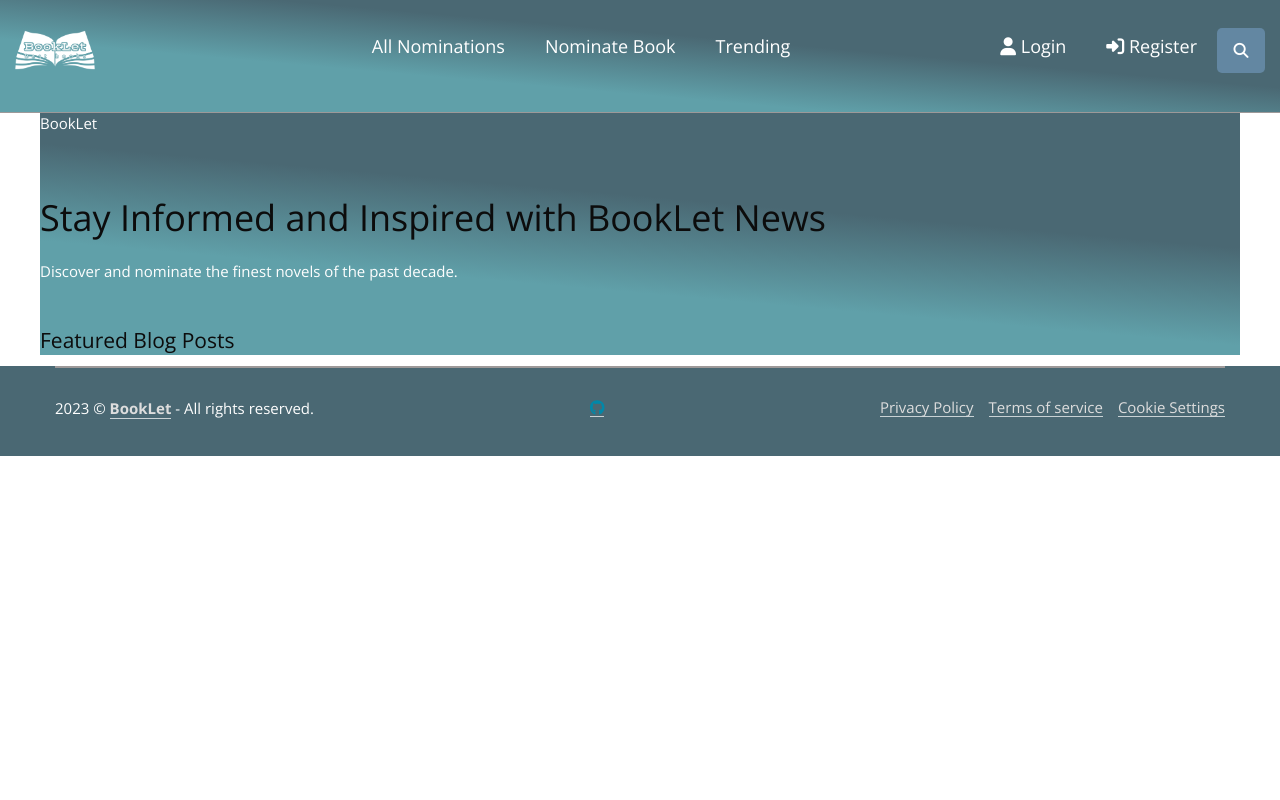
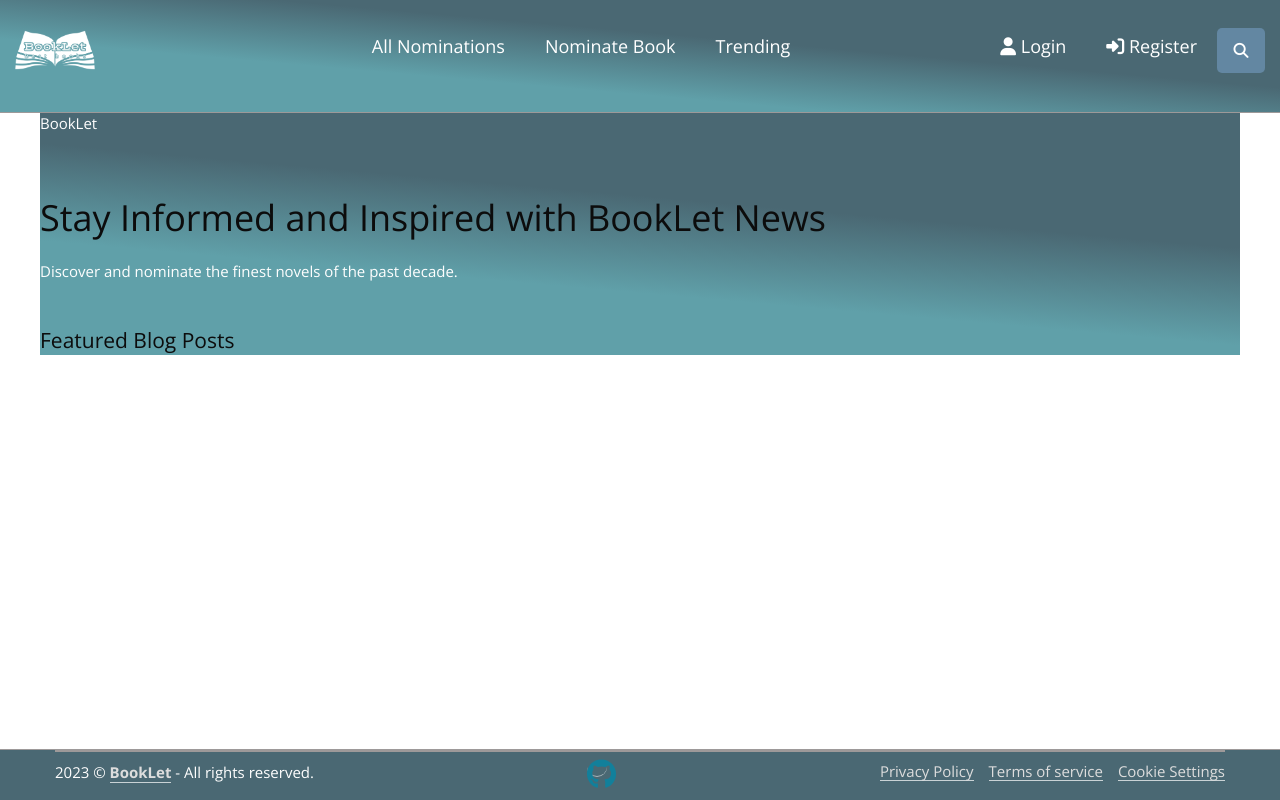
Before and after one commit to Djani-Antova/BookLet-october-2023, a React (Vite) app in the folder client/: page /books in a window 1280 px wide. Built offline with nearby package versions, Linux system fonts and the light colour scheme.

Commit message:
Create styling for Footer component

```diff
--- a/client/src/components/footer/Footer.css
+++ b/client/src/components/footer/Footer.css
@@ -18,9 +18,6 @@
     border-top: 1px solid #9d9999;
 }
 
-.site-footer .columns {
-    padding-bottom: 1em;
-}
 
 .site-footer .columns .newsletter {
     flex: 1 1 30%;
@@ -82,6 +79,10 @@
     text-decoration: none;
     padding: 0.4em 0;
 }
+.site-footer .info {
+    margin-bottom: -20px;
+}
+
 .site-footer .info a {
   text-decoration: none;
 }
@@ -110,8 +111,7 @@
 }
 
 .site-footer .info {
-
-    padding-top: 2em;
+    padding-top: 10px;
     border-top: 1px solid #9d9999;
 }
 
@@ -168,8 +168,48 @@ h5, h6 {
     margin-bottom: -6px;
     border: 1px solid #ccc;
     border-radius: 4px;
+}
 
+.site-footer {
+    position: fixed;
+    bottom: 0;
+    left: 0;
+    width: 100%;
+    background: #4a6873;
+    color: #fff;
+    /* padding: 20px; */
+    text-align: center;
+    border-top: 1px solid #9d9999;
 }
+
+.site-footer .section-container {
+    max-width: 1200px;
+    margin: 0 auto;
+}
+.socials {
+    text-align: center;
+    padding-top: 5px;
+  }
+
+  .socials a {
+    font-size: 30px;
+    width: 20px;
+    height: 20px;
+    display: inline-block;
+    text-align: center;
+    border-radius: 50%;
+    margin: 0 8px;
+    opacity: 0.75;
+    margin-top: -5px;
+  }
+
+  .socials a:hover {
+    opacity: 1;
+    transition: all 0.3s ease 0s;
+  }
+
+
+
 
 
 
```
